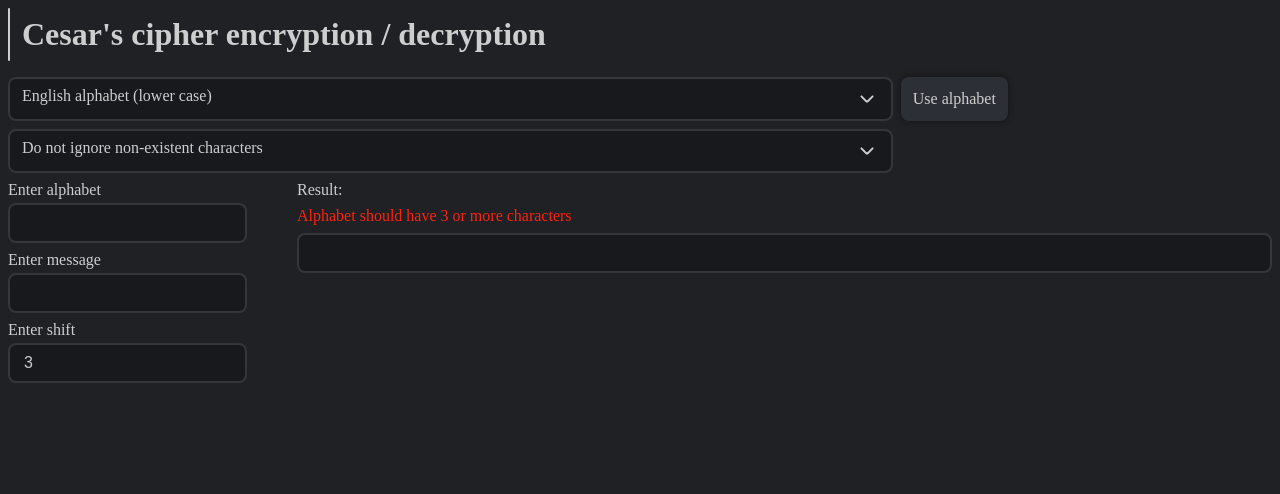
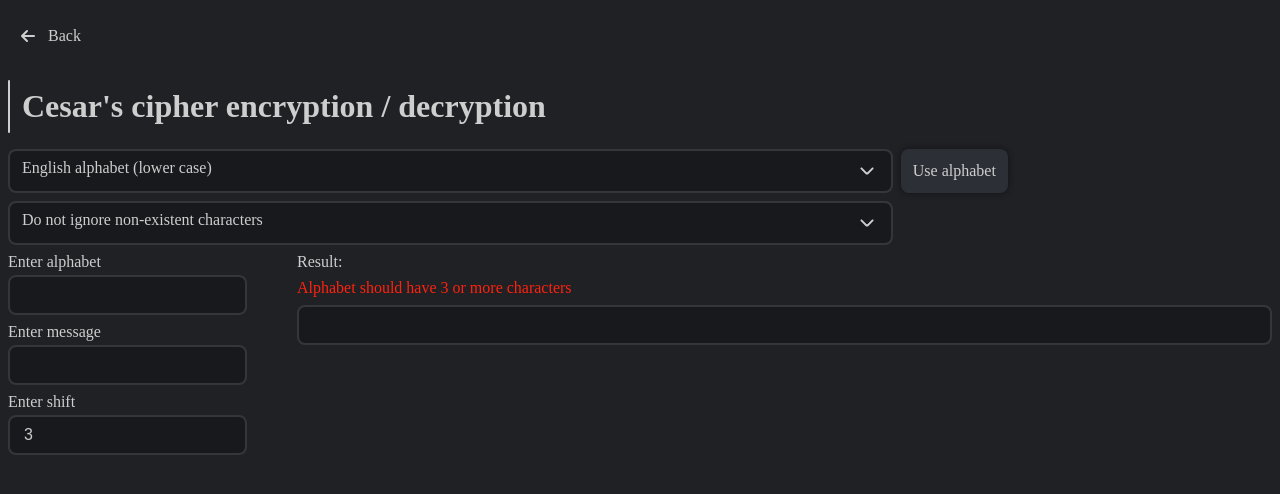
Before and after one commit to Crinax/cryptography, a Vue app: page /cesar in a window 1280 px wide. Shown: the top 494 px of the page. Built offline with nearby package versions, Linux system fonts and the light colour scheme.

Commit message:
feat(app): add app back button

```diff
--- a/src/App.vue
+++ b/src/App.vue
@@ -1,9 +1,17 @@
 <script setup lang="ts">
-import { RouterView } from 'vue-router';
+import { computed } from 'vue';
+import { RouterView, useRoute } from 'vue-router';
+
+import AppReturnButton from '@/components/AppReturnButton.vue';
+
+const route = useRoute();
+
+const showReturnButton = computed(() => route.name !== 'home');
 </script>
 
 <template>
-  <RouterView />
+  <app-return-button v-if="showReturnButton" />
+  <router-view />
 </template>
 
 <style scoped></style>
--- /dev/null
+++ b/src/components/AppReturnButton.vue
@@ -0,0 +1,36 @@
+<script setup lang="ts">
+import { useRouter } from 'vue-router';
+import AppArrowEndIcon from './icons/AppArrowEndIcon.vue';
+
+const router = useRouter();
+</script>
+
+<template>
+  <div class="app-return-button" @click="router.back()" role="button">
+    <app-arrow-end-icon fill="#cecece" />
+    <p class="app-return-button__text">Back</p>
+  </div>
+</template>
+
+<style lang="scss">
+.app-return-button {
+  display: flex;
+  gap: 8px;
+  align-items: center;
+  width: 100%;
+  background-color: var(--color__background);
+  color: var(--color__text);
+  padding: 16px 8px;
+  margin-bottom: 16px;
+  border-radius: 8px;
+
+  &:hover {
+    filter: brightness(80%);
+  }
+
+  &__text {
+    margin: 0;
+    padding: 0;
+  }
+}
+</style>
--- /dev/null
+++ b/src/components/icons/AppArrowEndIcon.vue
@@ -0,0 +1,31 @@
+<script setup lang="ts">
+export interface AppIconArrowProps {
+  width?: string;
+  height?: string;
+  fill?: string;
+}
+
+withDefaults(defineProps<AppIconArrowProps>(), {
+  width: '24px',
+  height: '24px',
+  fill: '#0f0f0f',
+});
+</script>
+
+<template>
+  <svg
+    :width="width"
+    :height="height"
+    viewBox="0 0 24 24"
+    fill="none"
+    xmlns="http://www.w3.org/2000/svg"
+  >
+    <path
+      d="M6 12H18M6 12L11 7M6 12L11 17"
+      :stroke="fill"
+      stroke-width="2"
+      stroke-linecap="round"
+      stroke-linejoin="round"
+    />
+  </svg>
+</template>
```
